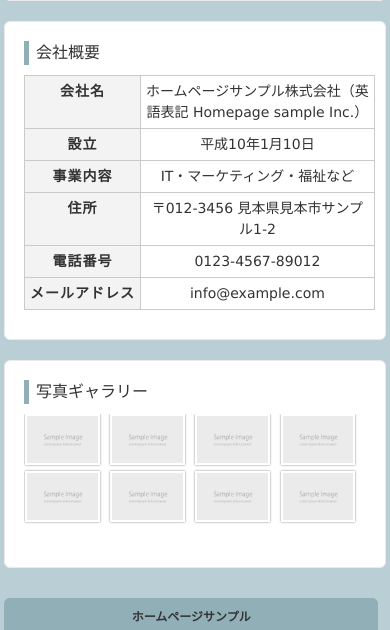
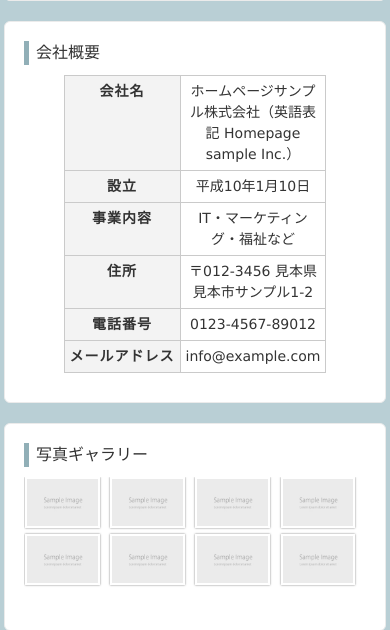
Before and after one commit to Kitsuya0828/BookingBears, a PHP site: page /subpage.html in a window 390 px wide. Shown: the part 1904-2534 px from the top of the page. Run offline with PHP 8.4, Linux system fonts and the light colour scheme.

Commit message:
make it better

```diff
--- a/style.css
+++ b/style.css
@@ -600,12 +600,12 @@ border-bottom: none;/*線を消す*/
     { .GoogleCalendar iframe
 		{ height: 400px;  }
 	  table.table {
-		width: 440px;
+		width: 50%;
 	  }
 	}
 @media only screen and (max-width:480px){
 	table.table {
-		width: 440px;
+		width: 50%;
 	  }
 
 	ul#topnav li{width:50%;}
```
